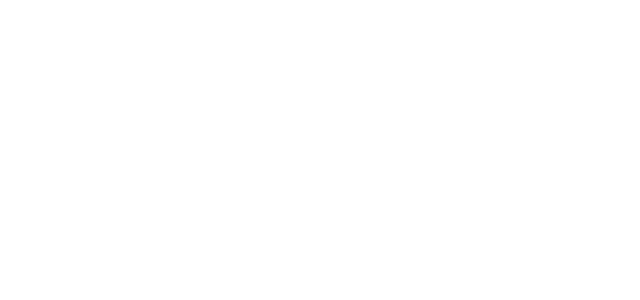
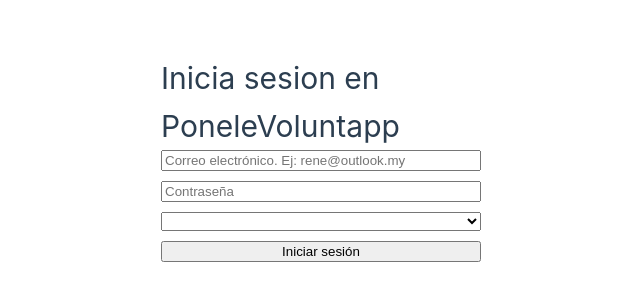
Before and after one commit to kappita/lab-tbd, a Vue app in the folder frontend/: page /login in a window 1280 px wide. Before the commit this address had no page. Shown: the part 186-486 px from the top of the page, without its empty margins (319-959 px from the left). Built offline with nearby package versions, Linux system fonts and the light colour scheme.

Commit message:
hotfix: Login no cargando. no se por que pero lo arregle, creo que fue por compartir nombre

```diff
--- a/frontend/src/router/index.js
+++ b/frontend/src/router/index.js
@@ -44,9 +44,10 @@
     },
     {
       path: '/habilidades',
-      name: 'Login',
+      name: 'Habilidades',
       component: Habilidades
     }
+
   ]
 })
 
--- a/frontend/src/views/Login.vue
+++ b/frontend/src/views/Login.vue
@@ -21,9 +21,6 @@
       window.alert("Debe ingresar una contraseña")
       return
     }
-
-
-
 
     const body = {
       email: email.value,
@@ -56,7 +53,7 @@
           <option :value="2">Institución</option>
         </select>
         <button @click="sendForm()">
-          Registrarse
+          Iniciar sesión
         </button>
       </div>
     </div>
```
